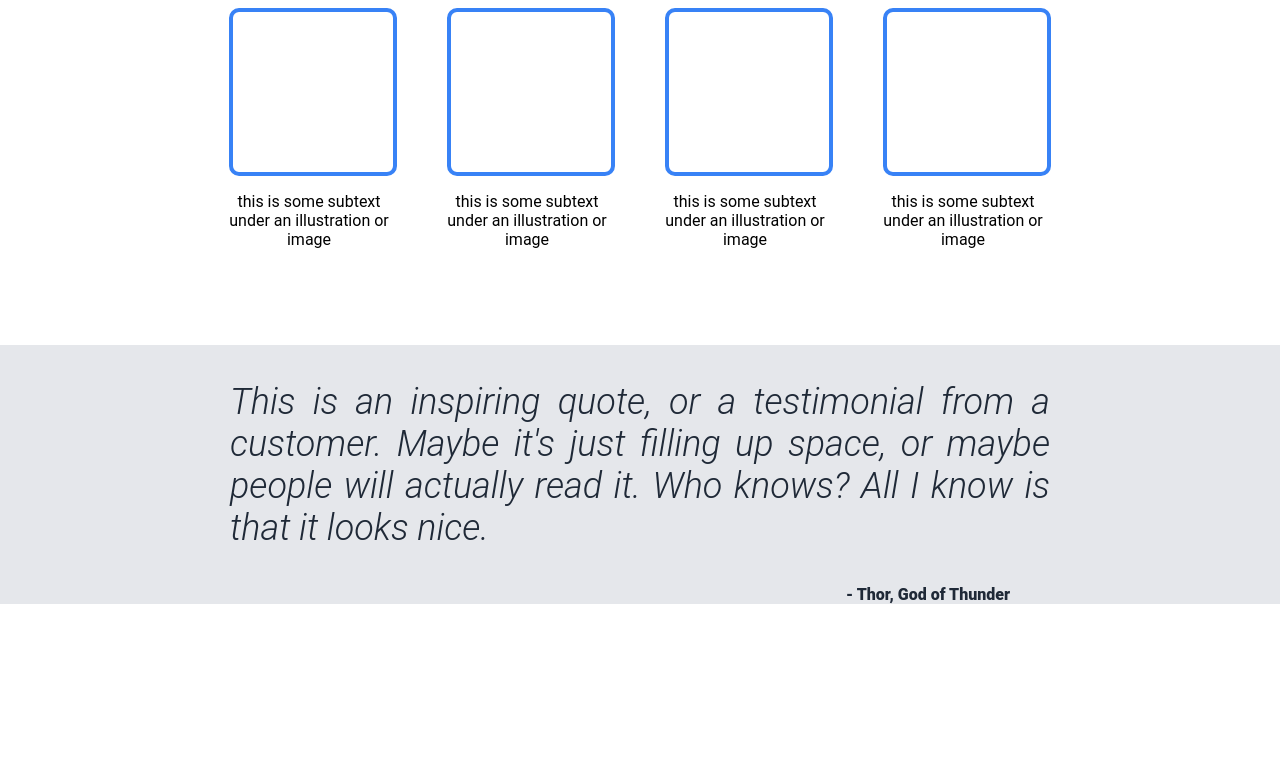
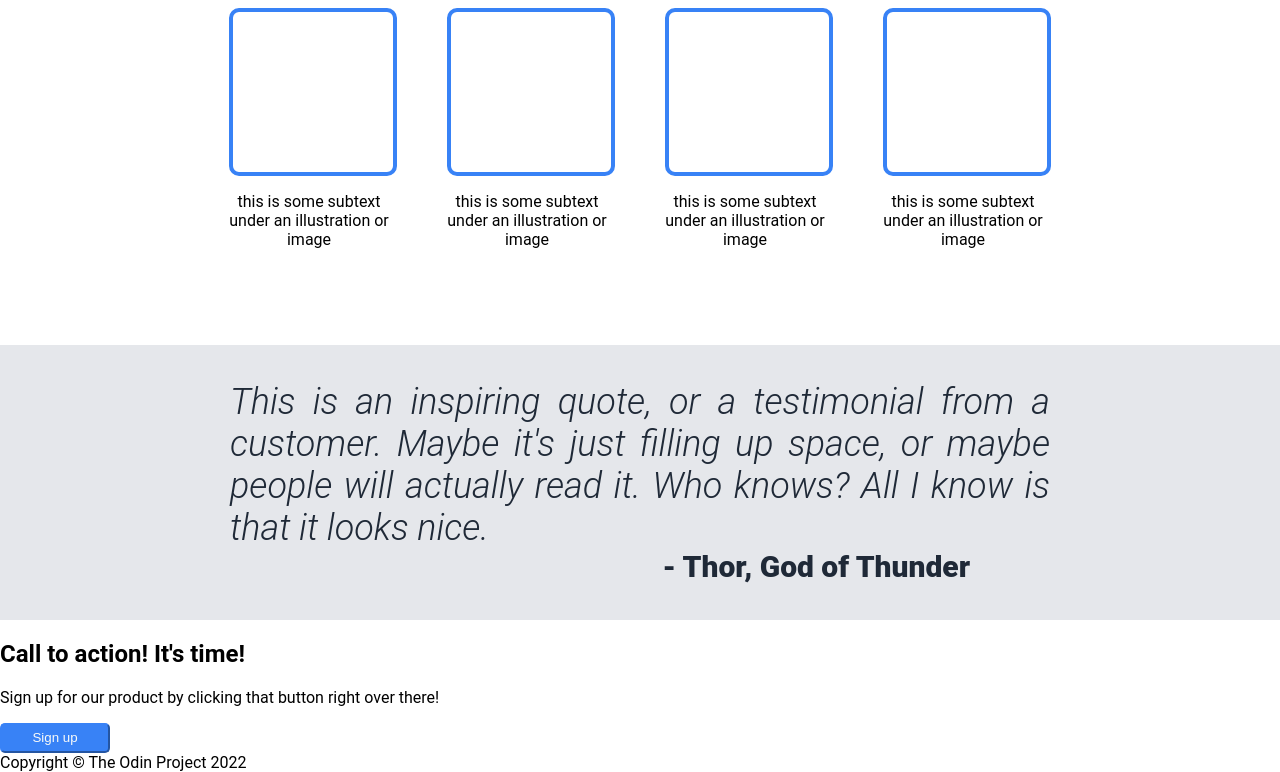
Before and after one commit to Sindrei/landing-page, a plain HTML site: page index.html in a window 1280 px wide. Shown: the part 625-1397 px from the top of the page. Before the commit the page ends 1229 px from the top, so only its background shows below. Drawn offline with Linux system fonts and the light colour scheme.

Commit message:
Added html for action container and footer
Added html skeleton for call to action segment of page. Added heading, text and a sign up button.

Created footer at end of document.

No styling added.

```diff
--- a/index.html
+++ b/index.html
@@ -63,10 +63,20 @@
             This is an inspiring quote, or a testimonial from a customer. Maybe
             it's just filling up space, or maybe people will actually read it.
             Who knows? All I know is that it looks nice.
-          </blockquote>
-          <div class="author">- Thor, God of Thunder</div>
+            <figcaption class="author">- Thor, God of Thunder</figcaption>
+          </blockquot e>
         </div>
       </div>
     </div>
+    <div class="action-container">
+      <div class="action-bar">
+        <div class="action-text">
+          <h2 class="call-heading">Call to action! It's time!</h2>
+          <p class="action-text">Sign up for our product by clicking that button right over there!</p>
+        </div>
+        <button id="action-sign" class="sign-up">Sign up</button>
+      </div>
+    </div>
+    <footer>Copyright © The Odin Project 2022</footer>
   </body>
 </html>
--- a/style.css
+++ b/style.css
@@ -31,10 +31,6 @@ body {
     font-size: 24px;
     color: #f9faf8;
     margin: 0;
-}
-
-.hero-container {
-    background-color: #1f2937;
 }
 
 .hero-content {
@@ -122,8 +118,9 @@ body {
 .author {
     text-align: right;
     font-weight: 900;
-    color: #1f2937;
     margin-right: 80px;
+    font-style: normal;
+    font-size: 30px;
 }
 
 .quote-block {
@@ -134,3 +131,7 @@ body {
 .quote-container {
     background-color: #e5e7eb;
 }
+
+.hero-container {
+    background-color: #1f2937;
+}
```
